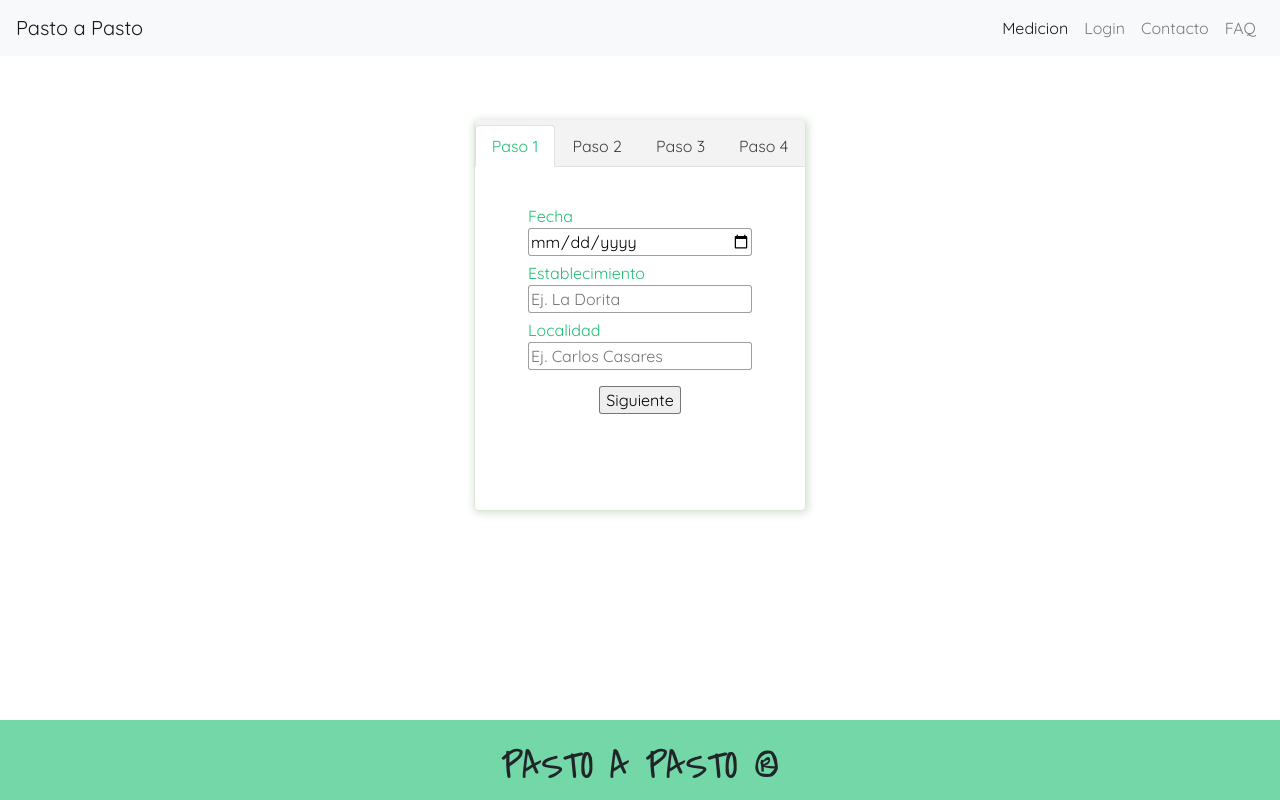
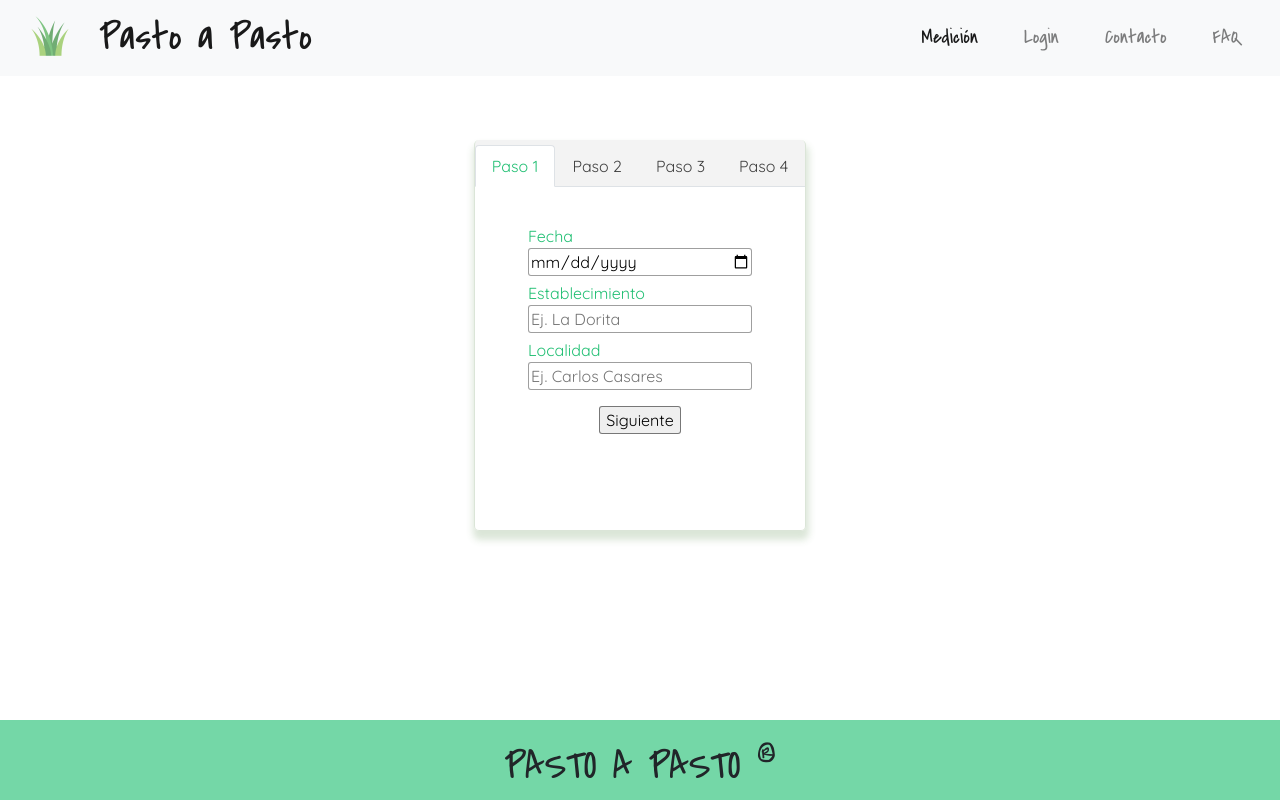
Before and after one commit to Apolofx/PastoAPastoWEB, a Flask app: page /index in a window 1280 px wide. Run offline with Flask 2, Linux system fonts and the light colour scheme; some libraries are stand-ins or nearby versions; some web fonts are replaced.

Commit message:
agregue logo y tipografia a la barra de navegacion

```diff
--- a/static/estilos.css
+++ b/static/estilos.css
@@ -5,6 +5,7 @@ body {
 
 #navbarNav {
     justify-content: flex-end;
+    font-family: 'Covered By Your Grace', cursive;
 }
 
 main {
@@ -13,6 +14,35 @@ main {
     justify-content: center;
     /* border: 3px solid yellow; */
 }
+
+
+nav.navbar {
+    padding-top: 0;
+    padding-bottom: 0;
+    padding-left: 0;
+    margin-top: 0;
+    margin-bottom: 0;
+}
+
+#navbarNav .nav-item {
+    margin: 15px;
+    font-size: 20px;
+  }
+
+#logo {
+    height: 50px;
+    width: 50px;
+    opacity: 0.7;
+  }
+
+#titulo {
+    font-size: 40px;
+    font-family: 'Covered By Your Grace', cursive;
+    opacity: 1;
+    font-weight: 500;
+    margin-left: 25px;
+    transition: .3s ease-in-out;
+  }
 
 .contenedor {
     width: auto;
@@ -26,7 +56,7 @@ main {
     padding: 0 0 5% 0;
     border-top: none;
     border-radius: 5px;
-    box-shadow: 1px 1px 7px 2px #d9e4d6f0; /* h-offset v-offset blur spread color */
+    box-shadow: 1px 7px 7px 2px #d9e4d6f0; /* h-offset v-offset blur spread color */
     flex-shrink: 1;
 }
 
--- a/templates/index.html
+++ b/templates/index.html
@@ -22,7 +22,10 @@
 
 <body>
   <nav class="navbar navbar-expand-lg navbar-light bg-light">
-    <a class="navbar-brand" href="#">Pasto a Pasto</a>
+    <a class="navbar-brand" id="titulo" href="#">
+      <img class="mb-2" id="logo" src="/static/logo.png" alt="logo-pasto-a-pasto">
+      <span class="ml-2">Pasto a Pasto</span>
+    </a>
     <button class="navbar-toggler" type="button" data-toggle="collapse" data-target="#navbarNav"
       aria-controls="navbarNav" aria-expanded="false" aria-label="Toggle navigation">
       <span class="navbar-toggler-icon"></span>
@@ -30,7 +33,7 @@
     <div class="collapse navbar-collapse" id="navbarNav">
       <ul class="navbar-nav">
         <li class="nav-item active">
-          <a class="nav-link" href="#">Medicion</a>
+          <a class="nav-link" href="#">Medición</a>
         </li>
         <li class="nav-item">
           <a class="nav-link" href="#">Login</a>
@@ -99,7 +102,7 @@
 
   </main>
 
-  <footer>PASTO A PASTO ®</footer>
+  <footer>PASTO A PASTO <sup>®</sup></footer>
 
 
 
```
Also changed, not shown: templates/paso2.html (+7 -3 lines), static/logo.png (added).
